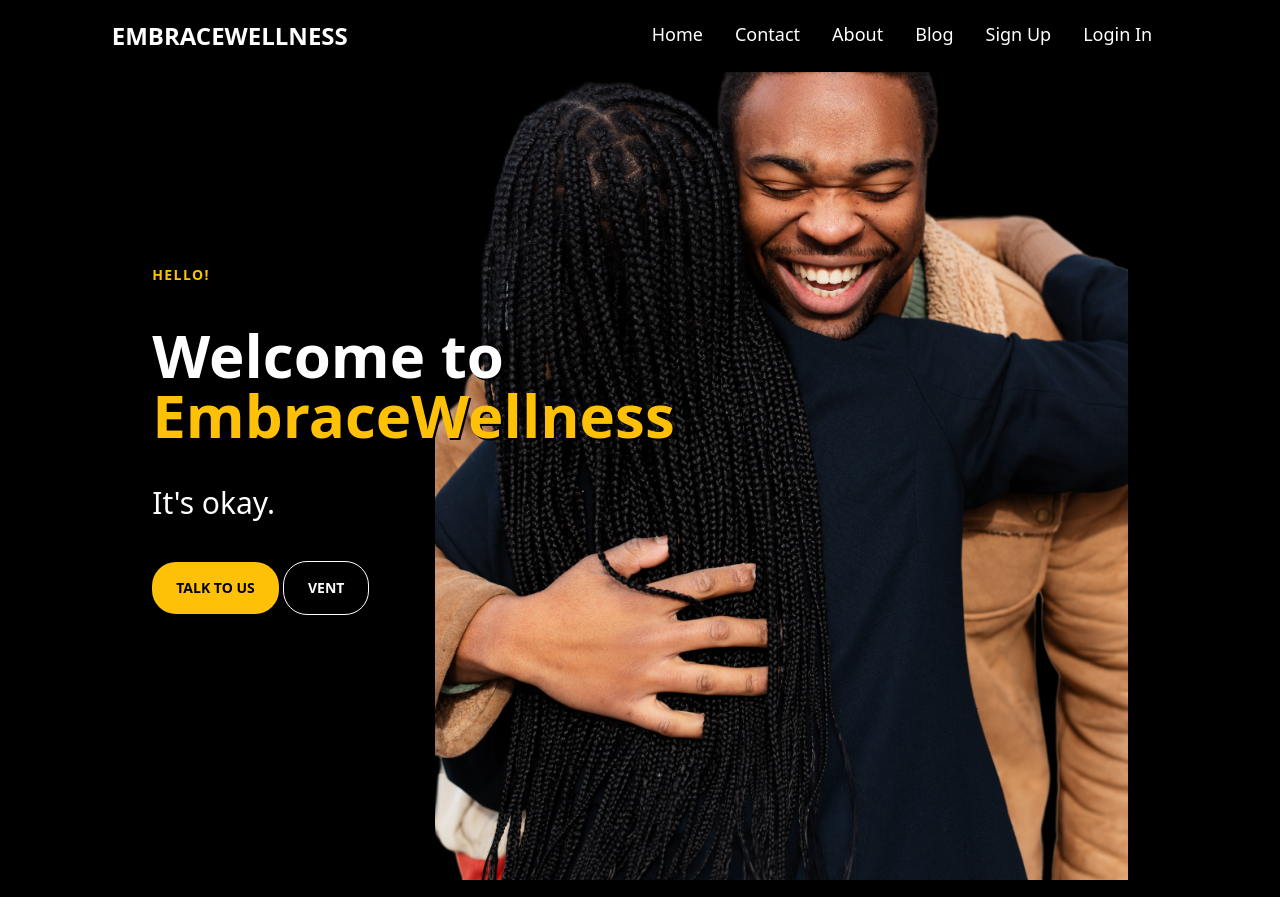
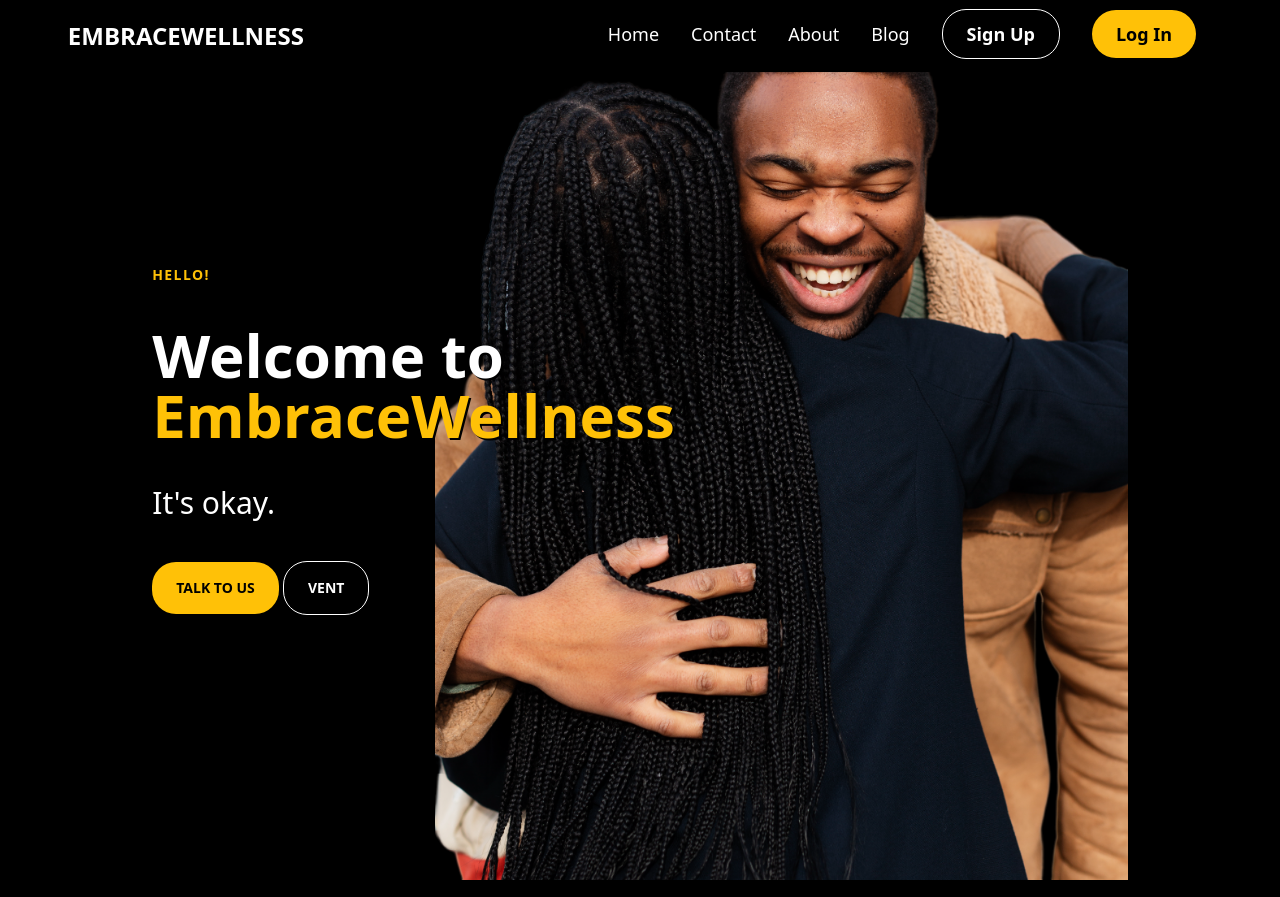
Before and after one commit to kingtroga/EmbraceWellness, a Django app: page / in a window 1280 px wide. Shown: the top 897 px of the page. Run offline with Django 5.2, Linux system fonts and the light colour scheme; some libraries are stand-ins or nearby versions.

Commit message:
done with the landing page

```diff
--- a/core/templates/core/base.html
+++ b/core/templates/core/base.html
@@ -19,7 +19,7 @@
     </script>
 </head>
 <body class="bg-black font-sans text-white">
-    <nav class="fixed w-full xl:flex xl:justify-center xl:space-x-72 p-5 bg-black  text-white shadow">
+    <nav class="fixed w-full z-[4] xl:flex xl:justify-center xl:space-x-72 p-5 bg-black  text-white shadow">
       <div class="flex items-center justify-between cursor-pointer uppercase text-2xl ">
         <span class="font-extrabold hover:text-mustard">
           embracewellness
@@ -33,8 +33,8 @@
         <li class="mx-4 xl:my-0 my-4"><a href="#" class="text-lg no-underline hover:underline-offset-8 hover:underline transition-all ease-in duration-500  hover:text-mustard capitalize">contact</a></li>
         <li class="mx-4 xl:my-0 my-4"><a href="#" class="text-lg no-underline hover:underline-offset-8 hover:underline transition-all ease-in duration-500  hover:text-mustard capitalize">about</a></li>
         <li class="mx-4 xl:my-0 my-4"><a href="#" class="text-lg no-underline hover:underline-offset-8 hover:underline transition-all ease-in duration-500  hover:text-mustard capitalize">blog</a></li>
-        <li class="mx-4 xl:my-0 my-4"><a href="#" class="text-lg no-underline hover:underline-offset-8 hover:underline transition-all ease-in duration-500  hover:text-mustard capitalize">sign up</a></li>
-        <li class="mx-4 xl:my-0 my-4"><a href="#" class="text-lg no-underline hover:underline-offset-8 hover:underline transition-all ease-in duration-500  hover:text-mustard capitalize">login in</a></li>
+        <li class="mx-4 xl:my-0 my-4"><a href="#" class="text-lg font-semibold px-6 py-3 bg-black text-white rounded-3xl border border-white transition-all ease-in duration-500  hover:bg-mustard  hover:text-white capitalize">sign up</a></li>
+        <li class="mx-4 xl:my-0 my-4"><a href="#" class="text-lg font-semibold px-6 py-3 bg-mustard text-black transition-all rounded-3xl ease-in duration-500  hover:text-white hover:bg-gray-200 capitalize">log in</a></li>
       </ul>
     </nav>
     {% block content %}
--- a/core/templates/core/index.html
+++ b/core/templates/core/index.html
@@ -34,9 +34,9 @@
                 <img src="{% static 'images/bg_2.png' %}" class="h-auto w-[120rem]" alt="">
             </div>
             <div class="flex flex-col items-center lg:items-start">
-                <h2 class="sm:text-5xl text-4xl font-bold">About Us</h2>
-                <p class=" sm:text-9xl  text-7xl text-[#343a40]  font-extrabold -mt-[2rem] -ml-[2rem]">About</p>
-                <p class="text-lg -mt-[2rem] mb-6">We provide interactive resources, supportive community, counseling services, educational workshops, emergency resources, awareness campaigns, personal journals, and volunteer opportunities to aid students in promoting mental health and addressing gender-based violence.</p>
+                <h2 class="sm:text-5xl text-4xl font-bold z-[2]">About Us</h2>
+                <p class=" sm:text-9xl  text-7xl text-[#343a40] z-[1]  font-extrabold -mt-[2rem] -ml-[2rem]">About</p>
+                <p class="text-lg -mt-[2rem] mb-6 z-[3]">We provide interactive resources, supportive community, counseling services, educational workshops, emergency resources, awareness campaigns, personal journals, and volunteer opportunities to aid students in promoting mental health and addressing gender-based violence.</p>
                 <p class="text-2xl">
                     <span class="text-mustard font-semibold">
                         5
@@ -177,11 +177,31 @@
                     <p class="text-white text-[1rem]"  >I'm an anonymous seeker who's been silently battling the scars of gender-based violence. I've never shared my story before, and I'm still struggling with its impact on my mental health. Can anyone offer advice or personal stories on how to cope with the aftermath of such traumatic experiences? Your words of wisdom could be a lifeline for me and others who choose to remain silent. Thank you for your understanding.</p>
                 </a>
             </div>
+        </div>
+    </div>
 
+    <!-- CONTACT FIRST LANDING -->
+    <div class="flex flex-col justify-center items-center my-10  sm:mx-[15rem]">
+        <h2 class="sm:text-5xl text-4xl font-bold z-[3]">Contact us</h2>
+        <p class=" sm:text-9xl  text-7xl text-[#343a40]  font-extrabold sm:-mt-[3.5rem] z-[1]  -mt-[2rem]">Contact</p>
+        <p class="text-lg sm:-mt-[2rem]   -mt-[1rem] text-center z-[2]">You can contact us via any of the following details below or directly with the form on the website</p>
+    </div>
 
-
-
-        </div>
+    <!-- About -->
+    <div class="m-10">
+        <div class="flex justify-center items-centerr">
+            <div class="xl:block hidden">
+                <img src="{% static 'images/bg_2.png' %}" class="h-auto w-[120rem]" alt="">
+            </div>
+            <div class=" bg-white flex flex-col bg-white px-[4rem] py-10  space-y-2 items-start">
+                <input type="text" class="text-black border border-gray-400 sm:w-[15rem]  sm:w-[20rem] md:w-[28rem] px-2 placeholder:text-gray-400 py-4 rounded-xl text-left" placeholder="Your Name">
+                <input type="text" class="text-black border border-gray-400  sm:w-[15rem] sm:w-[20rem] md:w-[28rem] px-2 placeholder:text-gray-400 py-4 rounded-xl text-left" placeholder="Your Email">
+                <input type="text" class="text-black border border-gray-400  sm:w-[15rem] sm:w-[20rem] md:w-[28rem] px-2 placeholder:text-gray-400 py-4 rounded-xl text-left" placeholder="Your Subject">
+                <input type="text" class="text-black border border-gray-400  sm:w-[15rem] sm:w-[20rem] md:w-[28rem] h-[10rem] placeholder:text-gray-400 py-4 placeholder:absolute placeholder:top-2 placeholder:left-2 rounded-xl text-left" placeholder="Your Message">
+                <button class="uppercase font-semibold flex justify-center   text-sm px-12 py-5 bg-mustard text-black rounded-full ">
+                    send message
+                </button>
+            </div>
     </div>
 
 
```
